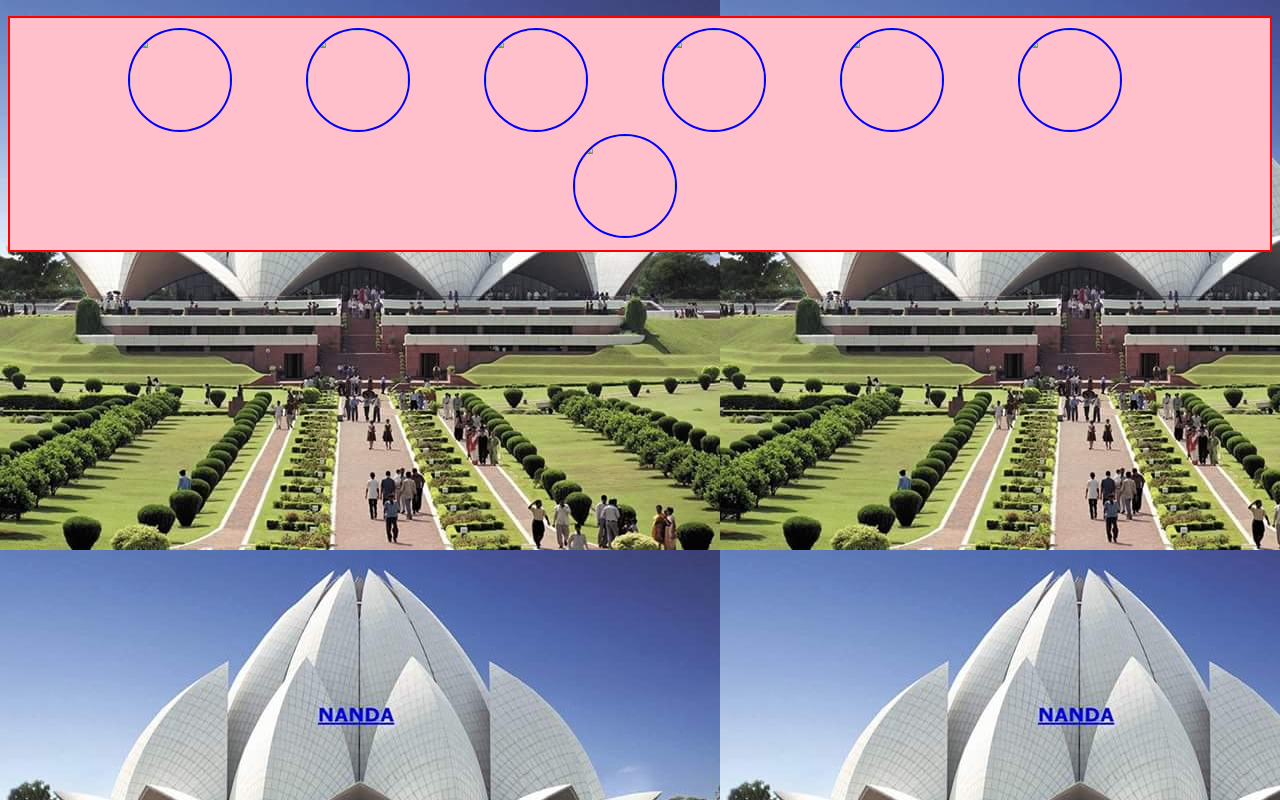
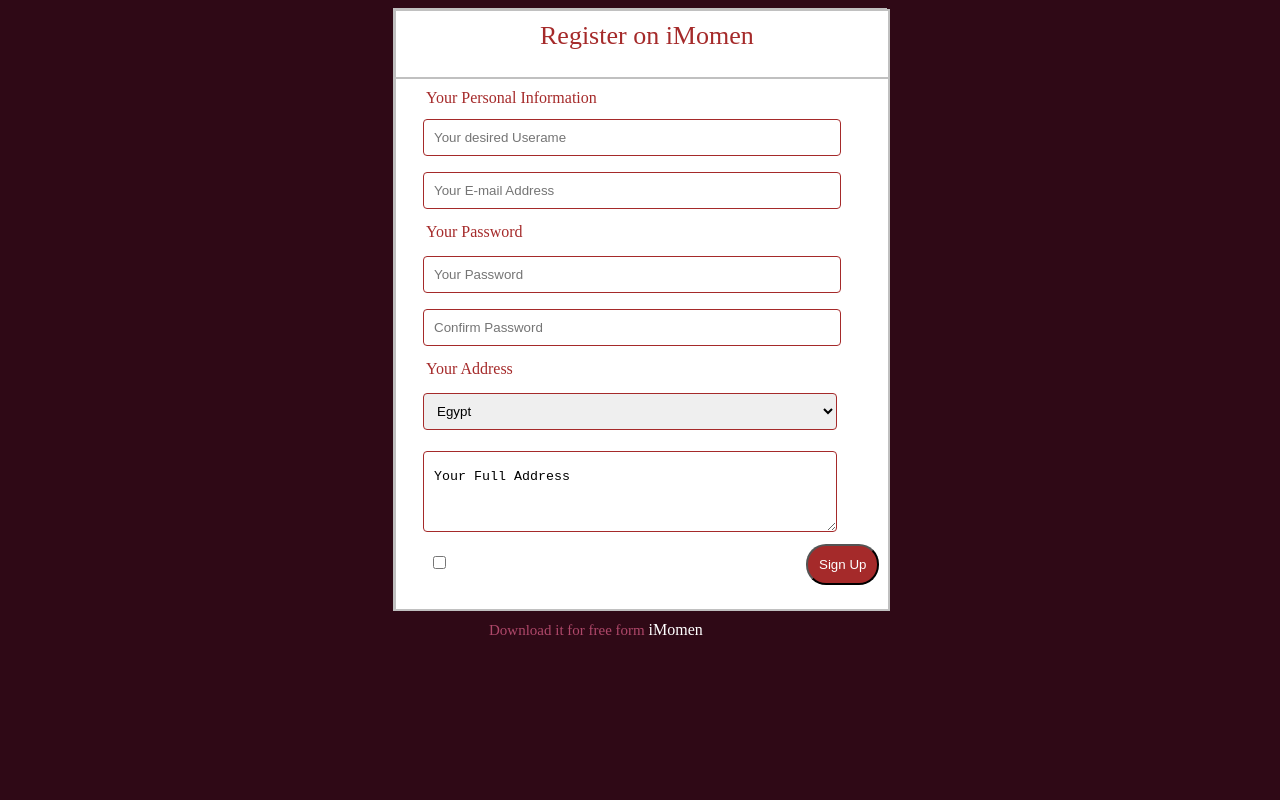
Before and after one commit to Adilalaminfo/Web-Developement, a plain HTML site: page index.html in a window 1280 px wide. Drawn offline with Linux system fonts and the light colour scheme.

Commit message:
Regitsration form template

```diff
--- a/index.html
+++ b/index.html
@@ -1,20 +1,40 @@
 <!DOCTYPE html>
 <html lang="en">
 <head>
-      <meta charset="UTF-8">
-  <title>images</title>
+     <meta charset="utf-8">
+	<title>Form</title>
 	<link rel="stylesheet" type="text/css" href="style.css">
 </head>
 <body>
- <ul class="ul1">
-    <li><img src="img/a.jpg" width="100" height="100" /></li>
-    <li><img src="img/b.jpg" width="100" height="100" /></li>
-    <li><img src="img/c.jpg" width="100" height="100" /></li>
-    <li><img src="img/d.jpg" width="100" height="100" /></li>
-     <li><img src="img/e.jpg" width="100" height="100" /></li>
-     <li><img src="img/boy.jpg" width="100" height="100" /></li>
-     <li><img src="img/design.jpg" width="100" height="100" /></li>
-     </ul>
+    <div class="first">
+     <form action="#" method="post" onsubmit="return validate()">
+     	 <p>Register on iMomen</p>
+     	 <div></div>
+     	 <p class="p1"> Your Personal Information </p>
+     	 <input type="text" name="userName" placeholder="Your desired Userame" class="input" > <br/>
+     	 <input type="text" name="Email" placeholder="Your E-mail Address" class="input1">
+     	  <p class="p2">Your Password</p>
+     	  <input type="Password" name="Password" placeholder="Your Password" class="input2"> <br/>
+     	  <input type="ConfirmPassword" name="Password" placeholder="Confirm Password" class="input3">
+            <p class="p3">Your Address</p>
+             <select>
+             	<option>Egypt</option>
+             	<option>Bihar</option>
+             	 <option>Gaya</option>
+             	 <option>Chakand</option>
+             	 <option>Bara</option>
+             </select>
+             <textarea rows="5" cols="50" >
 
+ Your Full Address
+          	 </textarea>
+          	 <input type="checkbox" name="check" class="blank" required>
+          	<!-- <p class="p4">I  accept  <span>iMomem</span>  Term & Condition</p>
+          	 <p class="p8"> -->
+         	 <input type="submit" value="Sign Up" class="pp">
+          	 </p>
+     </form>
+     <p class="p5">Download it for free form  <span>iMomen</span></p>
+   </div>
 </body>
 </html>
--- a/style.css
+++ b/style.css
@@ -1,19 +1,129 @@
 body{
-  background-image: url(tb.jpg);
+	background-color: #2f0916;
 }
-.ul1{
-	  list-style-type: none;
-	  text-align: center;
-	  border: 2px solid red;
-    padding:10px;
-     background-color: pink;
+.first{
+	width: 492px;
+    height: 601px;
+    margin:auto;
 }
-.ul1 li img{
-       border: 2px solid blue;
-       border-radius: 50%;
+form{
+	border: 2px solid silver;
+    width: 492px;
+    height: 598px;
+	margin: auto;
+	background-color: white;
 }
-.ul1 li{
-   margin-left: 20px;
-   display: inline;
-   margin-right: 50px;
+p{
+	color: brown;
+    margin-left: 144px;
+    font-size: 26px;
+    margin-top: 10px;
+	font-family: Britannic Bold;
 }
+div{
+	padding: 0px;
+	border: 1px solid silver;
+}
+.p1{
+	color: brown;
+	margin-left: 30px;
+	font-size: 16px;
+	font-family: bold;
+}
+.input{
+    border: 1px solid brown;
+    margin-left: 27px;
+    padding: 10px;
+    margin-top: -4px;
+    width: 396px;
+    border-radius: 4px;
+}
+.input1{
+	border: 1px solid brown;
+    margin-left: 27px;
+    padding: 10px;
+    margin-top: 16px;;
+    width: 396px;
+    border-radius: 4px;
+}
+.p2{
+	font-size: 16px;
+	color: brown;
+   font-family: bold;
+   	margin-left: 30px;
+   	margin-top: 14px;
+}
+.input2{
+	border: 1px solid brown;
+    margin-left: 27px;
+    padding: 10px;
+    margin-top: -1px;
+    width: 396px;
+    border-radius: 4px;
+}
+.input3{
+    border: 1px solid brown;
+    margin-left: 27px;
+    padding: 10px;
+    margin-top: 16px;
+    width: 396px;
+    border-radius: 4px;
+}
+.p3{
+	font-size: 16px;
+	color: brown;
+   font-family: bold;
+   	margin-left: 30px;
+   	margin-top: 14px;
+}
+select{
+	border: 1px solid brown;
+    margin-left: 27px;
+    padding: 9px;
+    margin-top: -1px;
+    width: 414px;
+    border-radius: 4px;
+}
+textarea{
+    border: 1px solid brown;
+    margin-left: 27px;
+    padding: 2px;
+    margin-top: 21px;
+    width: 408px;
+    border-radius: 4px;
+}
+span{
+   	color: #ff3679;
+   	font-size: 16px;
+   }
+.last{
+	color: white;
+	border:1px solid black;
+	border-radius: 10px;
+    margin-left: 356px;
+    margin-top: -41px;
+    padding: 10px;
+    width: 82px;
+	background-color: #841137;
+}
+.p5{
+	color: #af486a;
+	margin-top: 10px;
+	margin-left: 95px;
+	font-size: 15px;
+}
+.p5 span{
+	color: white;
+}
+.blank{
+    margin-left: 37px;
+    margin-top: 20px;
+}
+.pp{
+   margin-left: 353px;
+    margin-top: -20px;
+    padding: 11px;
+    border-radius: 20px;
+    color: white;
+    background-color: brown;
+}
```
Also changed, not shown: Registration-Form.png (added). Lines whose indentation alone changed are shown as unchanged.
